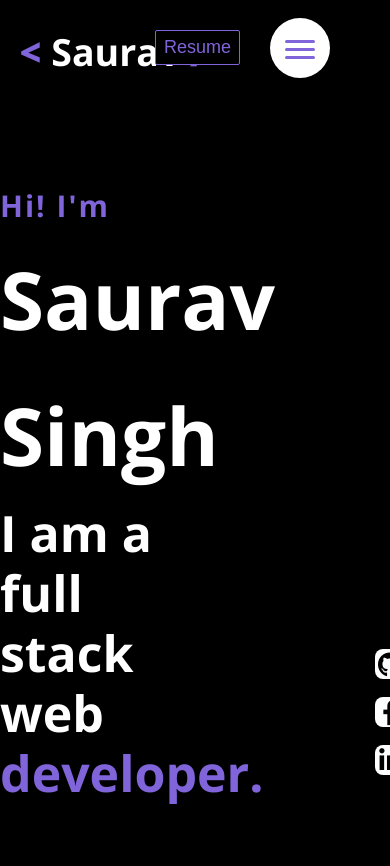
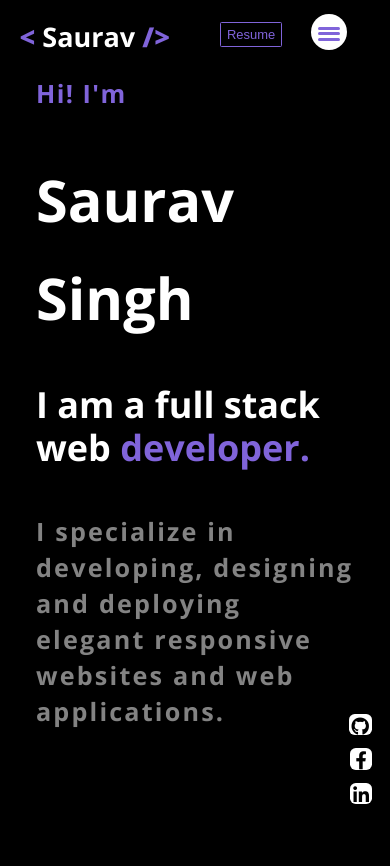
Before and after one commit to Saurav1999/sauravsingh.github.io, a website: page index.html in a window 390 px wide. Shown: the top 866 px of the page. Drawn offline with nearby package versions, Linux system fonts and the light colour scheme; a web font is replaced by a local one.

Commit message:
responsive width

```diff
--- a/sass/_header.scss
+++ b/sass/_header.scss
@@ -4,6 +4,7 @@
   // overflow: visible;
   top: 0;
   left: 0;
+  height: 10rem;
   background: black;
 //   display: none;
 }
@@ -11,8 +12,8 @@
   display: flex;
 
   width: 90%;
-  margin: 0 auto;
-  margin-top: 2rem;
+  margin: 2rem auto;
+  // margin: ;
   align-items: center;
   position: relative;
   //   overflow: hidden;
--- a/sass/_navigation.scss
+++ b/sass/_navigation.scss
@@ -8,10 +8,10 @@
   }
   &__button {
     background-color: #fff;
-    height: 6rem;
-    width: 6rem;
+    height: 5rem;
+    width: 5rem;
     position: fixed;
-    top: 1.8rem;
+    top: 2rem;
     right: 6rem;
     z-index: 2000;
     border-radius: 50%;
@@ -20,9 +20,9 @@
     cursor: pointer;
   }
   &__background {
-    height: 5rem;
+    height: 4rem;
     border-radius: 50%;
-    width: 5rem;
+    width: 4rem;
     background-image: radial-gradient(#8064da, #5e3bd0);
     position: fixed;
     top: 2.3rem;
@@ -57,8 +57,9 @@
   &__link {
     &:link,
     &:visited {
+      pointer-events: none;
       display: inline-block;
-      font-size: 3rem;
+      font-size: 2.5rem;
       font-weight: 300;
       color: #fff;
       padding: 1rem 2rem;
@@ -89,11 +90,14 @@
     opacity: 1;
     width: 100%;
   }
+  &__checkbox:checked ~ &__nav &__link {
+    pointer-events: all;
+  }
   //ICON
   &__icon {
     transition: all 0.4s ease-out;
     position: relative;
-    margin-top: 3rem;
+    margin-top: 2.5rem;
     &,
     &::before,
     &::after {
--- a/sass/_showcase.scss
+++ b/sass/_showcase.scss
@@ -1,29 +1,38 @@
 .home {
   width: 100%;
-  height: 80vh;
-  margin-top: 12rem;
+  height: 100vh;
+  min-height: 100vh;
+  margin: 0rem 5rem;
+  // margin-top: 12rem;
+  // overflow: hidden;
   display: flex;
   &__main {
-    width: 75%;
+    width: 100%;
     height: 100%;
-    margin: 0 auto;
+    min-height: 100rem;
+    // margin:  7rem 0;
     // background-color: red;
+    display: flex;
+    // justify-content: center;
   }
   &__intro {
-    margin: 6rem 0;
+    // margin: 6rem 0;
+    align-self: center;
+    height: max-content;
     width: 80%;
+    // margin: auto 0;
     &__greeting {
       font-size: 3rem;
       font-weight: 700;
       color: #8064da;
-      letter-spacing: .2rem;
+      letter-spacing: 0.2rem;
     }
     &__name {
       font-size: 8rem;
       font-weight: 600;
       // line-height: 10rem;
       // font-family: "Cabin", sans-serif;
-      font-family: 'Product Sans Regular', 'Open Sans', sans-serif;
+      font-family: "Product Sans Regular", "Open Sans", sans-serif;
       //   font-family: "Yusei Magic", sans-serif;
       // letter-spacing: 0.5rem;
     }
@@ -31,7 +40,7 @@
       font-size: 5rem;
       font-weight: 700;
       // font-family: "Yusei Magic", sans-serif;
-      font-family: 'Product Sans Regular', 'Open Sans', sans-serif;
+      font-family: "Product Sans Regular", "Open Sans", sans-serif;
       line-height: 6rem;
       & span {
         color: #8064da;
@@ -47,13 +56,15 @@
     }
   }
   & .social {
-
-    min-width: 15rem;
+    position: fixed;
+    // min-width: 15rem;
+    bottom: 5rem;
+    right: 2rem;
     display: flex;
     flex-direction: column;
     justify-content: flex-end;
     align-items: center;
-    padding: 2rem;
+    padding: 0.5rem;
 
     &-icons-container {
       display: flex;
@@ -66,33 +77,30 @@
       #social-text {
         font-size: 1.6rem;
         font-weight: 700;
-        opacity:0;
+        opacity: 0;
         transform: translateX(20px);
         order: 1;
-        transition: all .5s ease;
+        transition: all 0.5s ease;
       }
-      #social-icons{
+      #social-icons {
         order: 2;
         margin-left: 2rem;
-
-
-
       }
       // #social-icons:hover{
       //   color: blue;
       //   // background-color: white;
       // }
-      .fa-github:hover{
+      .fa-github:hover {
         color: white;
         background-color: black;
       }
-      .fa-facebook-f:hover{
+      .fa-facebook-f:hover {
         background-color: #1877f2;
-        color:white ;
+        color: white;
       }
-      .fa-linkedin-in:hover{
-        color:white;
-        background-color:#0073b1;
+      .fa-linkedin-in:hover {
+        color: white;
+        background-color: #0073b1;
       }
 
       #social-icons:hover ~ #social-text {
@@ -100,17 +108,15 @@
         opacity: 1;
         transform: translateX(0px);
       }
-      .github{
+      .github {
         color: white;
       }
-      .linkedin{
-        color:#0073b1;
+      .linkedin {
+        color: #0073b1;
       }
-      .facebook{
+      .facebook {
         color: #1877f2;
       }
-
-
     }
     & i {
       font-size: 2.5rem;
@@ -118,7 +124,7 @@
       height: 3rem;
       padding: 3px;
       text-align: center;
-      border-radius: .8rem;
+      border-radius: 0.8rem;
       background-color: white;
       color: black;
       outline: none;
@@ -134,3 +140,75 @@
     }
   }
 }
+@media only screen and (max-width: 1400px) {
+  .home {
+    margin: 0;
+    &__intro {
+      // margin: 6rem 0;
+      align-self: center;
+      height: max-content;
+      width: 100%;
+    }
+  }
+}
+@media only screen and (max-width: 1100px) {
+  .home {
+    margin: 0;
+    &__intro {
+      width: 100%;
+      &__greeting {
+        font-size: 4rem;
+        font-weight: 700;
+        color: #8064da;
+        letter-spacing: 0.2rem;
+      }
+      &__name {
+        margin: 4rem 0;
+      }
+      &__designation {
+        font-size: 5.5rem;
+
+      }
+      &__specialization {
+        font-size: 3.5rem;
+        font-weight: 700;
+        color: #838383;
+        line-height:5.5rem;
+        margin: 4rem 0;
+        letter-spacing: 0.3rem;
+      }
+    }
+  }
+}
+
+@media only screen and (max-width: 800px) {
+
+  .home {
+    margin: 0;
+    display: flex;
+    justify-content: center;
+    &__intro {
+
+      &__greeting {
+        font-size: 3.5rem;
+
+
+      }
+      &__name {
+        margin: 5rem 0;
+      }
+      &__designation {
+        font-size: 5rem;
+
+      }
+      &__specialization {
+        font-size: 3.5rem;
+        font-weight: 700;
+        color: #838383;
+        line-height:5rem;
+        margin: 6rem 0;
+        letter-spacing: 0.3rem;
+      }
+    }
+  }
+}
--- a/sass/base/_base.scss
+++ b/sass/base/_base.scss
@@ -16,6 +16,7 @@ body {
   color: white;
   box-sizing: border-box;
   line-height: 1.7;
+  padding: 0 10rem;
   // font-size: 3rem;
   // overflow: hidden;
 }
@@ -33,3 +34,32 @@ body::-webkit-scrollbar-thumb {
   background-color: #262626;
 //   outline: 1px solid slategrey;
 }
+
+@media only screen and (max-width: 1400px) {
+  html {
+    font-size: 55%;
+
+  }
+}
+@media only screen and (max-width: 1100px) {
+  html {
+    font-size: 50%;
+
+  }
+  body {
+
+    padding: 0 7rem;
+
+  }
+}
+@media only screen and (max-width: 800px) {
+  html {
+    font-size: 45%;
+
+  }
+  body {
+
+    padding: 0 5rem;
+
+  }
+}
```
Also changed, not shown: css/style.css, 1 other file.
